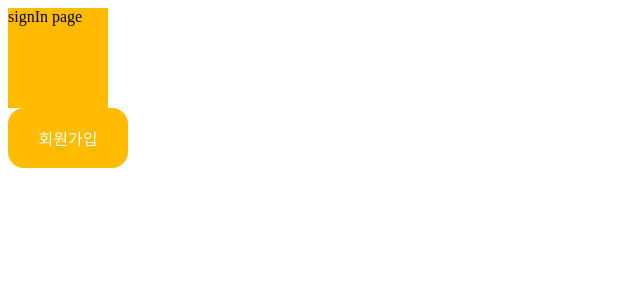
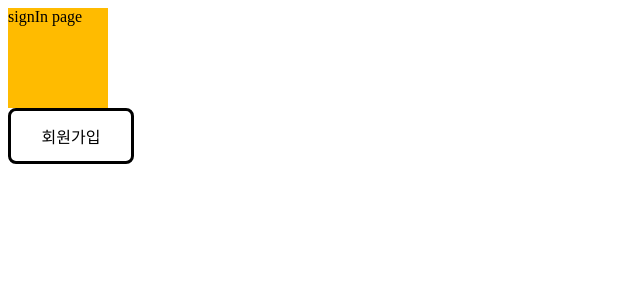
Before and after one commit to FeverTimeTeam/coinvillage-front, a Next.js app: page /signIn in a window 1280 px wide. Shown: the top 300 px of the page, without its empty margins (0-640 px from the left). Built offline with nearby package versions, Linux system fonts and the light colour scheme.

Commit message:
feat : add Button component props

```diff
--- a/src/components/button.tsx
+++ b/src/components/button.tsx
@@ -1,10 +1,14 @@
 import React from 'react';
-import styled from 'styled-components';
+import styled, { withTheme } from 'styled-components';
 import color from '../constants/color';
 
 type Props = {
   width?: number;
   height?: number;
+  borderRadius?: number;
+  backgroundColor: string;
+  color: string;
+  borderColor: string;
   children: any;
   onClick: () => void;
 };
@@ -12,30 +16,48 @@ type Props = {
 type RootProps = {
   width?: number;
   height?: number;
+  borderRadius?: number;
+  backgroundColor: string;
+  color: string;
+  borderColor: string;
 };
 
 const Root = styled.div<RootProps>`
   display: flex;
-  ${(props) => `width: ${props.width}px;`}
-  ${(props) => `height: ${props.height}px;`}
-  border-radius: 1rem;
-  background-color: ${color.kb};
   justify-content: center;
   align-items: center;
   text-align: center;
-  color: #ffffff;
+  ${(props) => `width: ${props.width}px;`}
+  ${(props) => `height: ${props.height}px;`}
+  ${(props) => `border-radius: ${props.borderRadius}px;`}
+  ${(props) => `background-color: ${props.backgroundColor};`}
+  ${(props) => `color: ${props.color};`}
+  border: solid;
+  ${(props) => `border-color: ${props.borderColor};`}
   cursor: pointer;
 `;
 
 const Button: React.FC<Props> = ({
   width = 120,
-  height = 60,
+  height = 50,
+  borderRadius = 8,
+  backgroundColor,
+  color,
+  borderColor,
   onClick,
   children,
 }) => {
   return (
     <>
-      <Root width={width} height={height} onClick={onClick}>
+      <Root
+        width={width}
+        height={height}
+        borderRadius={borderRadius}
+        backgroundColor={backgroundColor}
+        color={color}
+        borderColor={borderColor}
+        onClick={onClick}
+      >
         {children}
       </Root>
     </>
```
